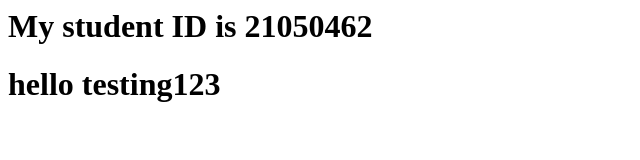
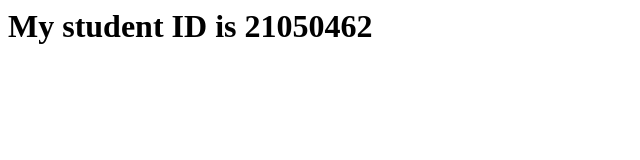
Before and after one commit to WalkiePanguin/operate_repo, a plain HTML site: page index.html in a window 1280 px wide. Shown: the whole page, without its empty margins (0-640 px from the left). Drawn offline with Linux system fonts and the light colour scheme.

Commit message:
Update index.html

```diff
--- a/index.html
+++ b/index.html
@@ -3,6 +3,5 @@
 </head>
 <body>
 	<h1> My student ID is 21050462 <h1>
-	<h1> hello testing123 <h1>
 </body>
 </html>
```
